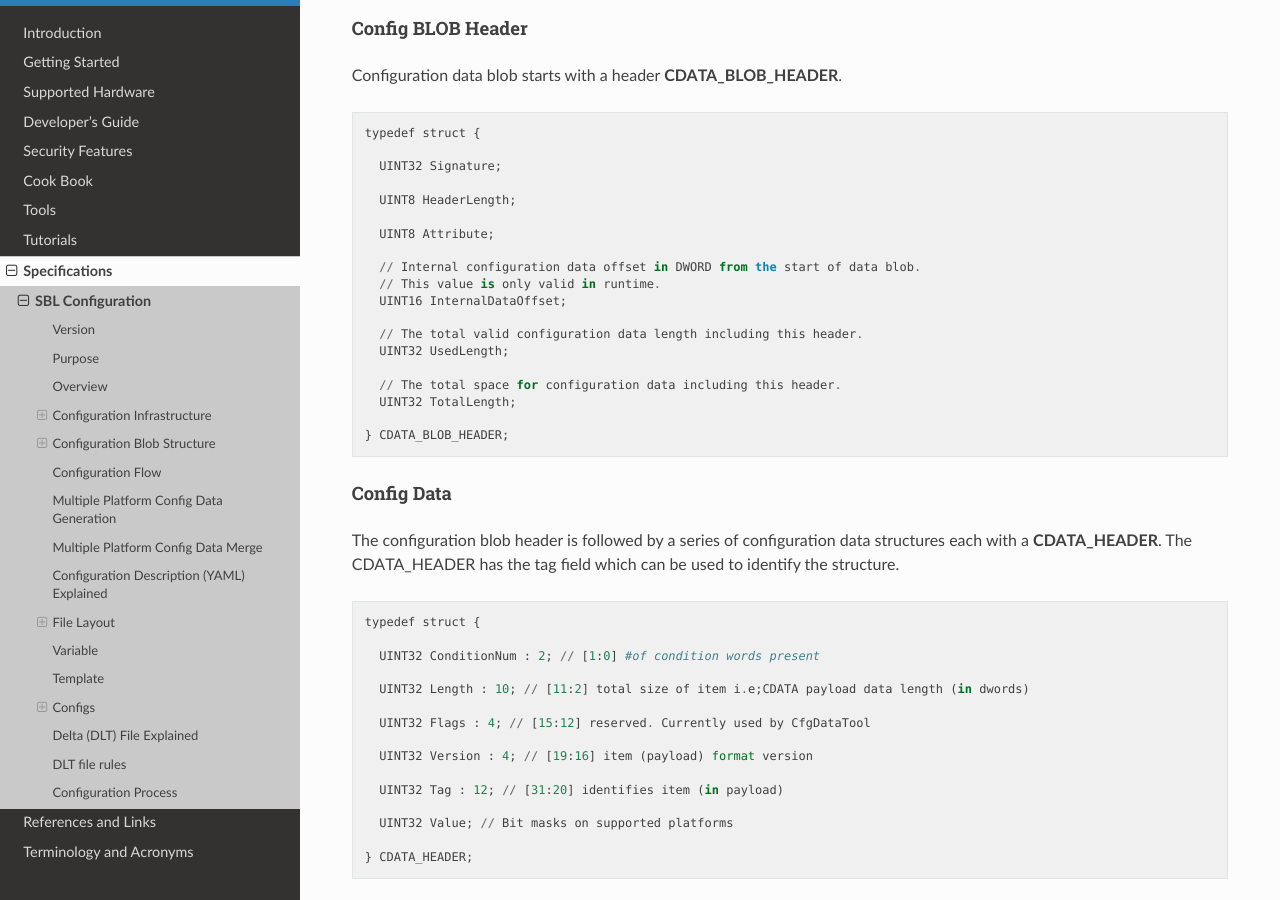
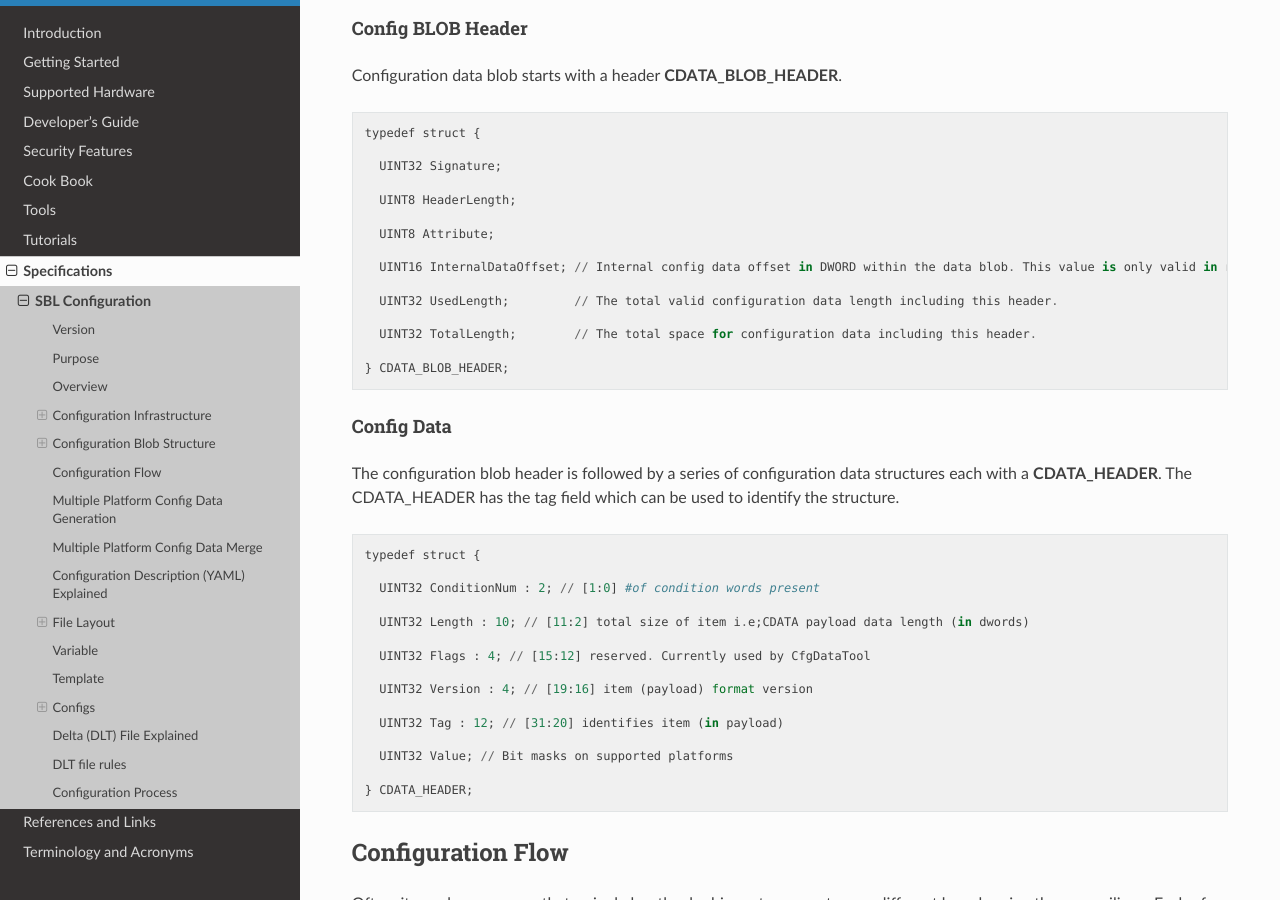
Before and after one commit to slimbootloader/documentation, a Sphinx documentation site: the page built from source/specs/config.rst, in a window 1280 px wide and 900 px high, scrolled down 4943 px. Built offline with Sphinx 7.4.7 and the Read the Docs theme 2.0.0, drawn with Linux system fonts in a browser that asks for light colours.

Commit message:
Format update for consistency

```diff
--- a/source/specs/config.rst
+++ b/source/specs/config.rst
@@ -272,15 +272,11 @@ Configuration data blob starts with a header **CDATA_BLOB_HEADER**.
 
     UINT8 Attribute;
 
-    // Internal configuration data offset in DWORD from the start of data blob.
-    // This value is only valid in runtime.
-    UINT16 InternalDataOffset;
+    UINT16 InternalDataOffset; // Internal config data offset in DWORD within the data blob. This value is only valid in runtime.
 
-    // The total valid configuration data length including this header.
-    UINT32 UsedLength;
+    UINT32 UsedLength;         // The total valid configuration data length including this header.
 
-    // The total space for configuration data including this header.
-    UINT32 TotalLength;
+    UINT32 TotalLength;        // The total space for configuration data including this header.
 
   } CDATA_BLOB_HEADER;
 
```
